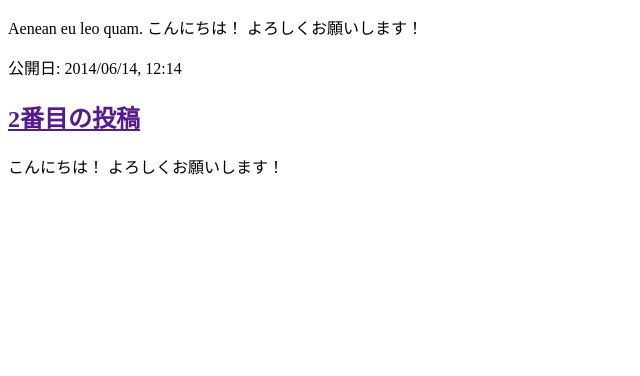
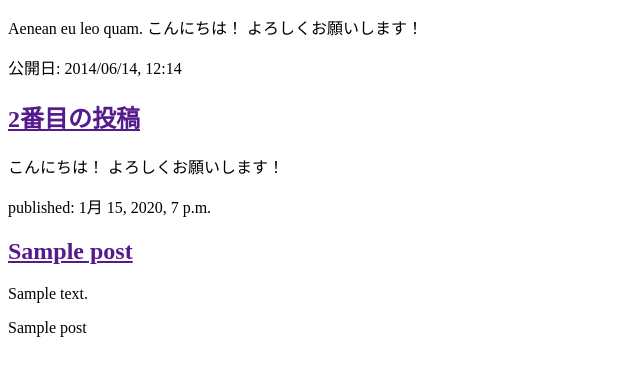
Before and after one commit to kinonoki01/my-first-blog, a Django app: page / in a window 1280 px wide. Shown: the part 136-512 px from the top of the page, without its empty margins (0-640 px from the left). Run offline with Django 3.2, Linux system fonts and the light colour scheme; tables that the repository leaves empty hold one stand-in row (values such as "Sample post").

Commit message:
Modified templates to display posts from database

```diff
--- a/blog/templates/blog/post_list.html
+++ b/blog/templates/blog/post_list.html
@@ -17,5 +17,15 @@
         <h2><a href="">2番目の投稿</a></h2>
         <p> こんにちは！ よろしくお願いします！ </p>
     </div>
+    <div>
+        {% for post in posts %}
+            <div>
+                <p>published: {{ post.published_date }}</p>
+                <h2><a href="">{{ post.title }}</a></h2>
+                <p>{{ post.text|linebreaksbr }}</p>
+            </div>
+            {{ post }}<br>
+        {% endfor %}
+    </div>
 </body>
 </html>
--- a/blog/views.py
+++ b/blog/views.py
@@ -1,5 +1,8 @@
 from django.shortcuts import render
+from django.utils import timezone
+from .models import Post
 
 # Create your views here.
 def post_list(request):
-    return render(request, 'blog/post_list.html', {})
+    posts = Post.objects.filter(published_date__lte=timezone.now()).order_by('published_date')
+    return render(request, 'blog/post_list.html', {'posts': posts})
```
